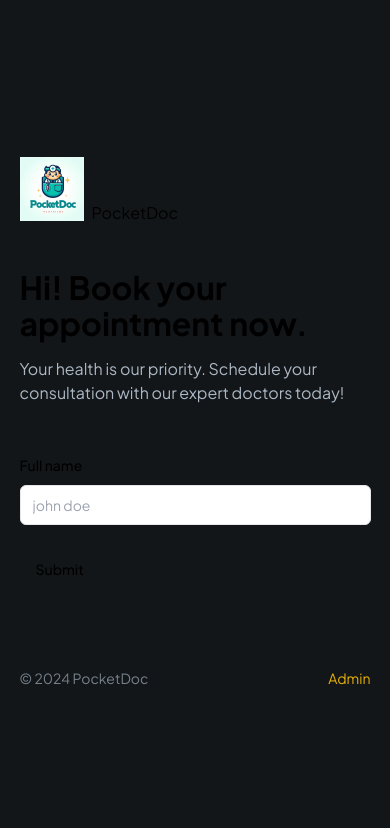
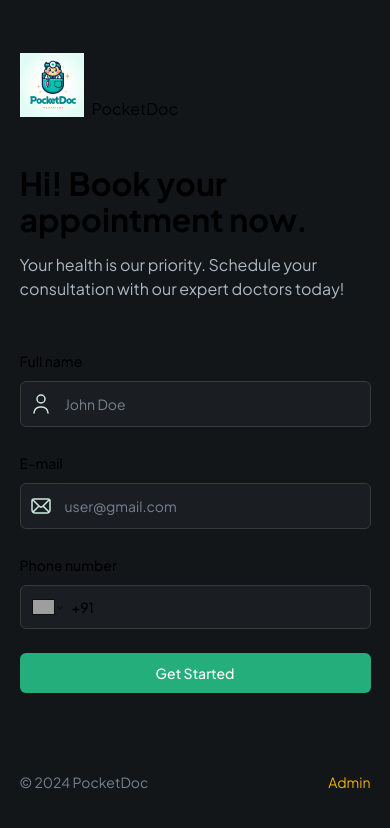
Before and after one commit to krishnadev7/PocketDoc, a Next.js app: page / in a window 390 px wide. Shown: the top 828 px of the page. Built offline with nearby package versions, Linux system fonts and the light colour scheme; grey boxes are pictures that could not be loaded.

Commit message:
installed phone-input package

```diff
--- /dev/null
+++ b/components/SubmitButton.tsx
@@ -0,0 +1,28 @@
+import Image from "next/image"
+import { Button } from "./ui/button"
+
+interface ButtonProps{
+  isLoading: true,
+  className?: string,
+  children: React.ReactNode
+}
+const SubmitButton = ({isLoading,className,children}:ButtonProps) => {
+  return (
+    <Button type="submit" disabled={isLoading} className={className ?? "shad-primary-btn w-full"}>
+      {isLoading ? (
+        <div className="flex items-center gap-4">
+            <Image
+              src={"/assets/icons/loader.svg"}
+              alt="loader"
+              width={24}
+              height={24}
+              className="animate-spin"
+            />
+            Loading.....
+        </div>
+      ):children}
+    </Button>
+  )
+}
+
+export default SubmitButton
--- a/components/customFormField.tsx
+++ b/components/customFormField.tsx
@@ -10,9 +10,13 @@ import {
   FormMessage,
 } from "@/components/ui/form";
 
+import { E164Number } from "libphonenumber-js/core";
+import 'react-phone-number-input/style.css'
 import { Input } from "@/components/ui/input";
 import { Control } from "react-hook-form";
 import { FormFieldTypes } from "./forms/PatientForms";
+import Image from "next/image";
+import PhoneInput from "react-phone-number-input";
 
 interface CustomProps {
   control: Control<any>,
@@ -29,13 +33,42 @@ interface CustomProps {
   renderSkeleton?: (field: any) => React.ReactNode
 }
 
-const RenderField = ({field,props}:{field: any, props: CustomProps}) => {
-    return (
-      <Input
-        type="text"
-        placeholder="john doe"
-      />
-    )
+const RenderField = ({ field, props }: { field: any, props: CustomProps }) => {
+  const { iconSrc, fieldType, iconAlt, placeholder } = props;
+
+  switch (fieldType) {
+    case FormFieldTypes.INPUT:
+      return (
+        <div className="flex rounded-md border bg-dark-400 border-dark-500">
+          {iconSrc && (
+            <Image
+              src={iconSrc}
+              height={24}
+              width={24}
+              alt={iconAlt || "iconAlt"}
+              className="ml-2"
+            />
+          )}
+          <FormControl>
+            <Input placeholder={placeholder} {...field} className="shad-input border-0" />
+          </FormControl>
+        </div>
+      )
+    case FormFieldTypes.PHONE_INPUT:
+      return (
+        <FormControl>
+        <PhoneInput
+          defaultCountry="IN"
+          placeholder={props.placeholder}
+          international
+          withCountryCallingCode
+          value={field.value as E164Number | undefined}
+          onChange={field.onChange}
+          className="input-phone"
+        />
+      </FormControl>
+      )
+  }
 }
 
 const CustomFormField = (props: CustomProps) => {
@@ -50,9 +83,9 @@ const CustomFormField = (props: CustomProps) => {
             <FormLabel>{label}</FormLabel>
           )}
 
-          <RenderField field={field} props={props}/>
+          <RenderField field={field} props={props} />
 
-          <FormMessage className="shad-error"/>
+          <FormMessage className="shad-error" />
 
         </FormItem>
       )}
--- a/components/forms/PatientForms.tsx
+++ b/components/forms/PatientForms.tsx
@@ -6,6 +6,8 @@ import { z } from "zod"
 import { Button } from "@/components/ui/button"
 import { Form } from "@/components/ui/form"
 import CustomFormField from "../customFormField"
+import SubmitButton from "../SubmitButton"
+import { useState } from "react"
 
 export enum FormFieldTypes {
   INPUT = 'input',
@@ -24,6 +26,7 @@ const formSchema = z.object({
 })
 
 const PatientForms = () => {
+  const [isLoading,setIsLoading] = useState();
   const form = useForm<z.infer<typeof formSchema>>({
     resolver: zodResolver(formSchema),
     defaultValues: {
@@ -43,6 +46,7 @@ const PatientForms = () => {
           <p className="text-dark-700">Your health is our priority. Schedule your consultation with our expert doctors today!</p>
         </section>
 
+
         <CustomFormField
           control={form.control}
           fieldType={FormFieldTypes.INPUT}
@@ -52,7 +56,26 @@ const PatientForms = () => {
           iconSrc="/assets/icons/user.svg"
           iconAlt="user icon  "
         />
-        <Button type="submit">Submit</Button>
+
+        <CustomFormField
+          control={form.control}
+          fieldType={FormFieldTypes.INPUT}
+          name="email"
+          label="E-mail"
+          placeholder="user@gmail.com"
+          iconSrc="/assets/icons/email.svg"
+          iconAlt="email icon  "
+        />
+
+        <CustomFormField
+          control={form.control}
+          fieldType={FormFieldTypes.PHONE_INPUT}
+          name="phone"
+          label="Phone number"
+          placeholder="+91 9325232542"
+        />
+
+        <SubmitButton isLoading={isLoading}>Get Started</SubmitButton>
       </form>
     </Form>
   )
--- a/package.json
+++ b/package.json
@@ -20,6 +20,7 @@
     "react": "^18",
     "react-dom": "^18",
     "react-hook-form": "^7.52.1",
+    "react-phone-number-input": "^3.4.3",
     "tailwind-merge": "^2.4.0",
     "tailwindcss-animate": "^1.0.7",
     "zod": "^3.23.8"
```
Also changed, not shown: 1 other file (tests, documents, lock files or other folders).
